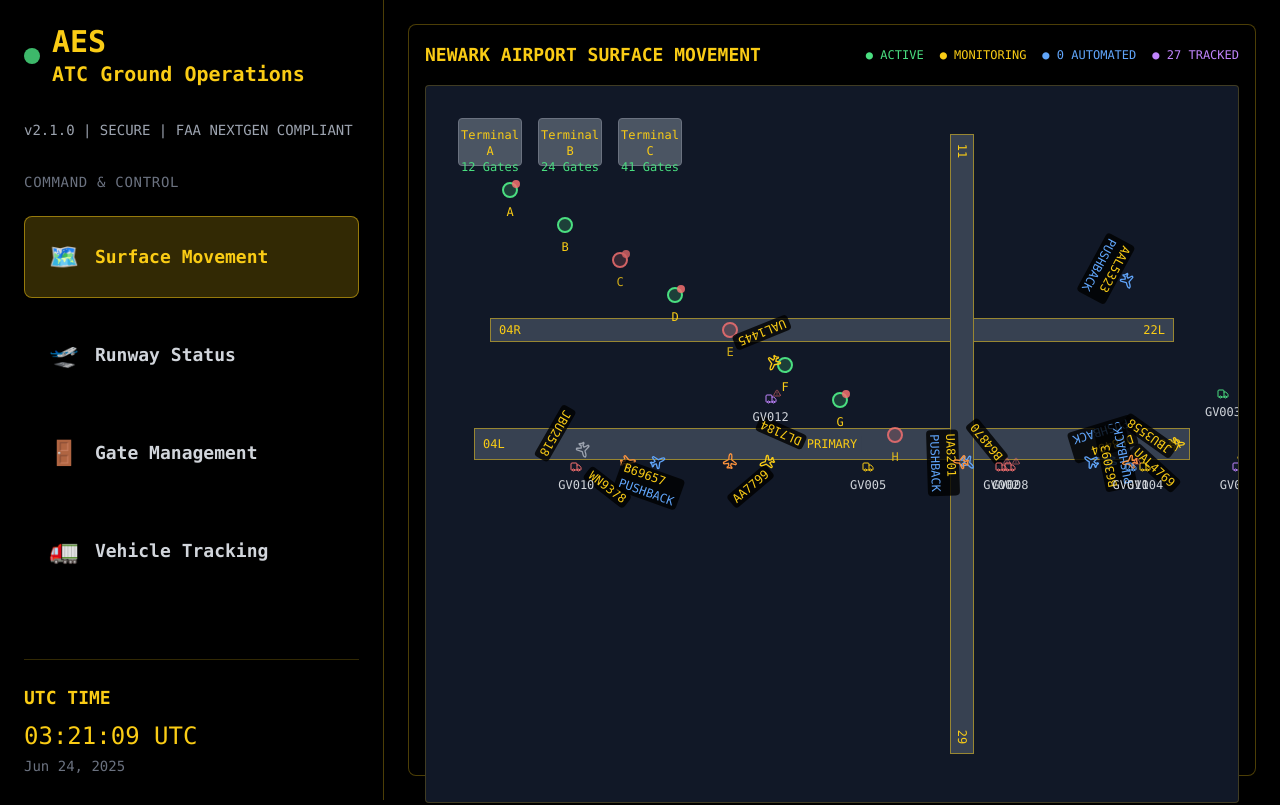
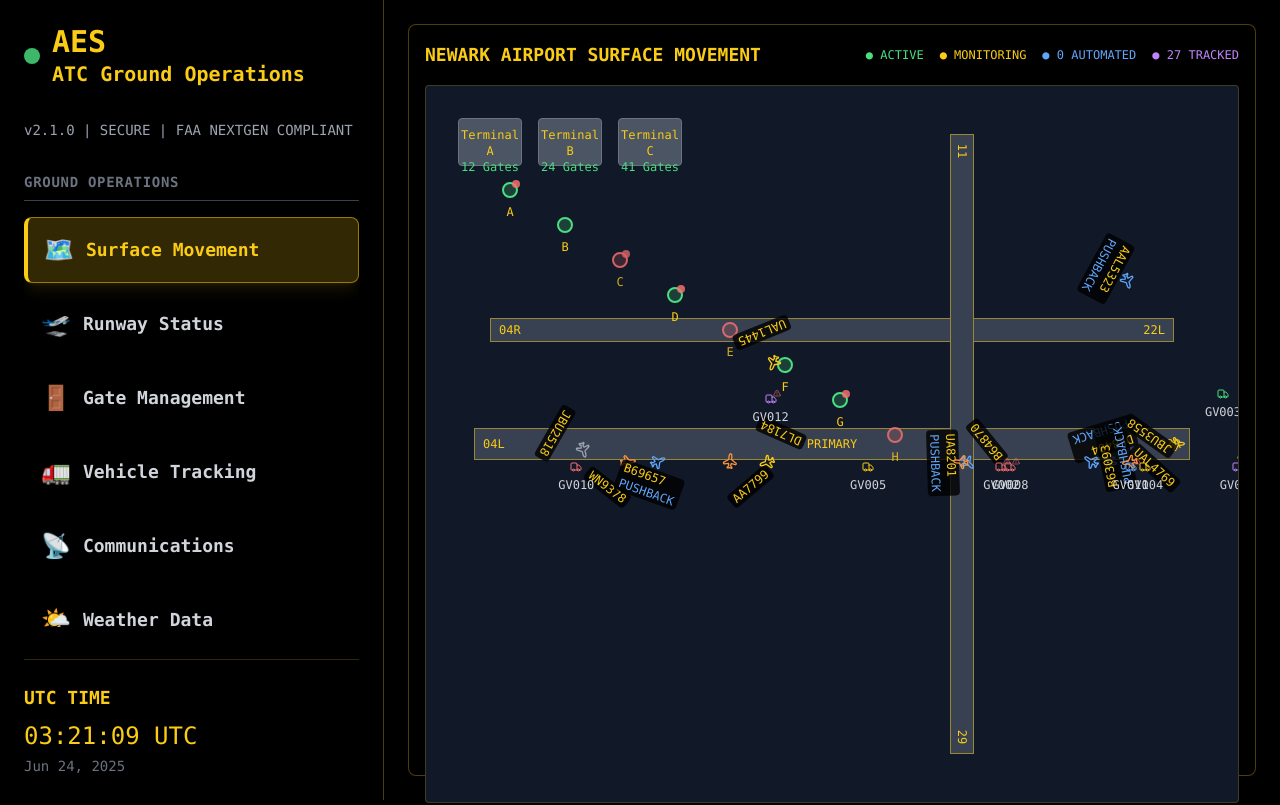
Before and after one commit to blckassembly/brelth_AES, a React (Vite) app: page / in a window 1280 px wide. Shown: the top 805 px of the page. Built offline with nearby package versions, Linux system fonts and the light colour scheme.

Commit message:
Improved Navigation UX/UI with Categories

```diff
--- a/src/App.tsx
+++ b/src/App.tsx
@@ -23,6 +23,24 @@ type ActiveView = 'surface-map' | 'runway-status' | 'gate-management' | 'vehicle
                   'communications' | 'weather' | 'alerts' | 'operations-log' | 'ai-assistant' |
                   'flight-tracking' | 'flight-plan-management' | 'scheduling-flow' | 'resource-management' |
                   'faa-compliance' | 'adsb-simulator';
+
+interface NavigationItem {
+  id: string;
+  label: string;
+  icon: string;
+  badge?: string;
+  badgeColor?: string;
+}
+
+interface NavigationSection {
+  type: 'category' | 'item';
+  label?: string;
+  items?: NavigationItem[];
+  id?: string;
+  icon?: string;
+  badge?: string;
+  badgeColor?: string;
+}
 
 function App() {
   const [activeView, setActiveView] = useState<ActiveView>('surface-map');
@@ -59,7 +77,11 @@ function App() {
     }
   };
 
-  const navigationItems = [
+  const navigationSections: NavigationSection[] = [
+    {
+      type: 'category',
+      label: 'Ground Operations',
+      items: [
         { id: 'surface-map', label: 'Surface Movement', icon: '🗺️' },
         { id: 'runway-status', label: 'Runway Status', icon: '🛫' },
         { id: 'gate-management', label: 'Gate Management', icon: '🚪' },
@@ -67,15 +89,34 @@ function App() {
         { id: 'communications', label: 'Communications', icon: '📡' },
         { id: 'weather', label: 'Weather Data', icon: '🌤️' },
         { id: 'alerts', label: 'Alerts & Warnings', icon: '⚠️' },
-    { id: 'operations-log', label: 'Operations Log', icon: '📋' },
+        { id: 'operations-log', label: 'Operations Log', icon: '📋' }
+      ]
+    },
+    {
+      type: 'category',
+      label: 'Air Traffic Management',
+      items: [
         { id: 'flight-tracking', label: 'Flight Tracking', icon: '✈️' },
         { id: 'flight-plan-management', label: 'Flight Plan Management', icon: '📄' },
         { id: 'scheduling-flow', label: 'Scheduling & Flow', icon: '🕐' },
-    { id: 'resource-management', label: 'Resource Management', icon: '⚙️' },
-    { id: 'adsb-simulator', label: 'ADS-B Simulator', icon: '📡' },
-    { id: 'ai-assistant', label: 'AI Command Center', icon: '🤖' },
-    { id: 'faa-compliance', label: 'FAA NEXTGEN COMPLIANT', icon: '🛡️' }
-  ] as const;
+        { id: 'resource-management', label: 'Resource Management', icon: '⚙️' }
+      ]
+    },
+    {
+      type: 'category',
+      label: 'Simulation & Compliance',
+      items: [
+        { id: 'adsb-simulator', label: 'ADS-B Simulator', icon: '📡', badge: 'PYTHON', badgeColor: 'blue' },
+        { id: 'faa-compliance', label: 'FAA NEXTGEN COMPLIANT', icon: '🛡️', badge: 'CERT', badgeColor: 'green' }
+      ]
+    },
+    {
+      type: 'item',
+      id: 'ai-assistant',
+      label: 'AI Command Center',
+      icon: '🤖'
+    }
+  ];
 
   const renderMainContent = () => {
     try {
@@ -206,8 +247,21 @@ function App() {
 
   const getActiveItemClass = (itemId: string) => {
     return activeView === itemId
-      ? 'w-full text-left p-6 rounded-lg bg-yellow-400/20 border border-yellow-400/50 transition-all duration-200 text-lg font-bold text-yellow-400 hover:bg-yellow-400/30'
-      : 'w-full text-left p-6 rounded-lg hover:bg-yellow-400/10 transition-all duration-200 text-lg text-gray-300 hover:text-yellow-400 hover:border-yellow-400/30 border border-transparent';
+      ? 'w-full text-left p-4 rounded-lg bg-yellow-400/20 border-l-4 border-l-yellow-400 border-r border-t border-b border-yellow-400/50 transition-all duration-200 text-lg font-bold text-yellow-400 hover:bg-yellow-400/30 shadow-lg shadow-yellow-400/10'
+      : 'w-full text-left p-4 rounded-lg hover:bg-yellow-400/10 transition-all duration-200 text-lg text-gray-300 hover:text-yellow-400 hover:border-yellow-400/30 hover:border-l-2 hover:border-l-yellow-400/50 border border-transparent hover:shadow-md hover:shadow-yellow-400/5';
+  };
+
+  const getBadgeColor = (color?: string) => {
+    switch (color) {
+      case 'blue':
+        return 'bg-blue-400/20 text-blue-400 border-blue-400/30';
+      case 'green':
+        return 'bg-green-400/20 text-green-400 border-green-400/30';
+      case 'purple':
+        return 'bg-purple-400/20 text-purple-400 border-purple-400/30';
+      default:
+        return 'bg-gray-400/20 text-gray-400 border-gray-400/30';
+    }
   };
 
   const activeAutomatedProcesses = automatedProcesses.filter(p => p.status === 'in-progress');
@@ -228,34 +282,75 @@ function App() {
           v2.1.0 | SECURE | FAA NEXTGEN COMPLIANT
         </div>
 
-        {/* Main Navigation */}
+        {/* Enhanced Navigation */}
         <div className="flex-1 overflow-auto">
-          <div className="text-sm text-gray-500 uppercase tracking-wider mb-6">Command & Control</div>
-          <div className="space-y-4">
-            {navigationItems.map((item) => (
+          <div className="space-y-6">
+            {navigationSections.map((section, sectionIndex) => (
+              <div key={sectionIndex}>
+                {section.type === 'category' ? (
+                  <>
+                    {/* Category Header */}
+                    <div className="text-sm text-gray-500 uppercase tracking-wider mb-4 font-bold border-b border-gray-700 pb-2">
+                      {section.label}
+                    </div>
+
+                    {/* Category Items */}
+                    <div className="space-y-2 mb-6">
+                      {section.items?.map((item) => (
                         <button
                           key={item.id}
                           onClick={() => setActiveView(item.id as ActiveView)}
                           className={getActiveItemClass(item.id)}
                         >
-                <div className="flex items-center space-x-4">
+                          <div className="flex items-center space-x-3">
                             <span className="text-2xl">{item.icon}</span>
-                  <span className="font-semibold">{item.label}</span>
+                            <span className="font-semibold flex-1">{item.label}</span>
+
+                            {/* Special indicators */}
                             {item.id === 'ai-assistant' && activeAutomatedProcesses.length > 0 && (
-                    <span className="ml-auto w-3 h-3 bg-yellow-400 rounded-full animate-pulse"></span>
+                              <span className="w-3 h-3 bg-yellow-400 rounded-full animate-pulse"></span>
                             )}
-                  {item.id === 'adsb-simulator' && (
-                    <span className="ml-auto text-xs bg-blue-400/20 text-blue-400 px-2 py-1 rounded border border-blue-400/30">
-                      PYTHON
-                    </span>
-                  )}
-                  {item.id === 'faa-compliance' && (
-                    <span className="ml-auto text-xs bg-green-400/20 text-green-400 px-2 py-1 rounded border border-green-400/30">
-                      CERT
+
+                            {/* Badges */}
+                            {item.badge && (
+                              <span className={`text-xs px-2 py-1 rounded border font-mono ${getBadgeColor(item.badgeColor)}`}>
+                                {item.badge}
                               </span>
                             )}
                           </div>
                         </button>
+                      ))}
+                    </div>
+                  </>
+                ) : (
+                  /* Standalone Item */
+                  <div className="mb-6">
+                    <div className="text-sm text-gray-500 uppercase tracking-wider mb-4 font-bold border-b border-gray-700 pb-2">
+                      Command Center
+                    </div>
+                    <button
+                      key={section.id}
+                      onClick={() => setActiveView(section.id as ActiveView)}
+                      className={getActiveItemClass(section.id!)}
+                    >
+                      <div className="flex items-center space-x-3">
+                        <span className="text-2xl">{section.icon}</span>
+                        <span className="font-semibold flex-1">{section.label}</span>
+
+                        {/* AI Assistant special indicator */}
+                        {section.id === 'ai-assistant' && activeAutomatedProcesses.length > 0 && (
+                          <div className="flex items-center space-x-2">
+                            <span className="w-3 h-3 bg-yellow-400 rounded-full animate-pulse"></span>
+                            <span className="text-xs bg-yellow-400/20 text-yellow-400 px-2 py-1 rounded border border-yellow-400/30 font-mono">
+                              {activeAutomatedProcesses.length} ACTIVE
+                            </span>
+                          </div>
+                        )}
+                      </div>
+                    </button>
+                  </div>
+                )}
+              </div>
             ))}
           </div>
         </div>
```
Lines whose indentation alone changed are shown as unchanged.
